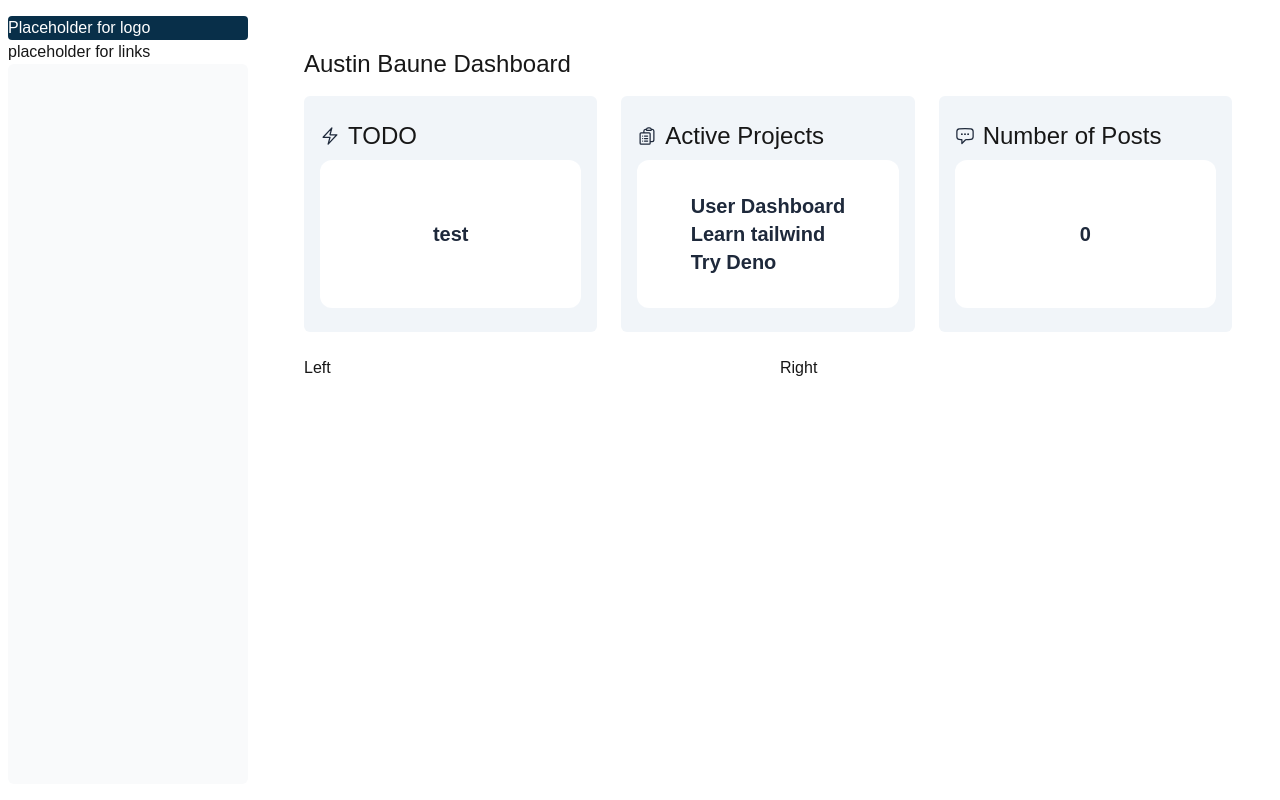
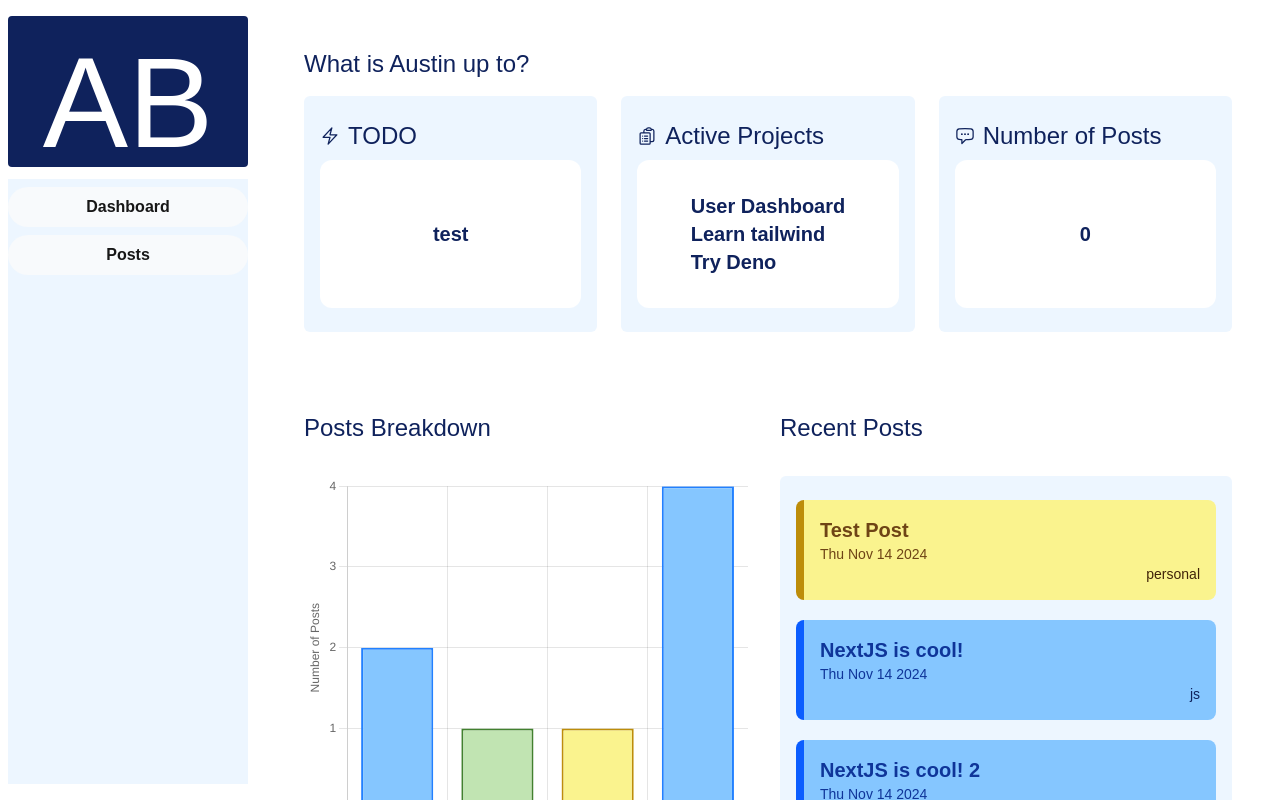
Before and after one commit to bauneAustin/user-profile, a Next.js app: page /dashboard in a window 1280 px wide. Built offline with nearby package versions, Linux system fonts and the light colour scheme.

Commit message:
UI skeleton and colors added

```diff
--- a/app/dashboard/(overview)/page.tsx
+++ b/app/dashboard/(overview)/page.tsx
@@ -1,5 +1,8 @@
+import BarChart from "@/app/ui/barChart/barchart";
+import { CardDetails } from "@/app/ui/dashboard/card";
 import Cards from "@/app/ui/dashboard/cards";
-
+import { ListRowItem } from "@/app/ui/scrollableLIst/listRow";
+import ScrollableList from "@/app/ui/scrollableLIst/scrollableList";
 // TODO: Probably move these to separate file or db
 const currentProjects = <ul>
     <li>
@@ -14,7 +17,7 @@ const currentProjects = <ul>
 </ul>;
 
 export default async function Page() {
-    const cardDetails = [
+    const cardDetails: CardDetails[] = [
         {
             header: "TODO",
             description: "test",
@@ -32,23 +35,42 @@ export default async function Page() {
         }
     ];
 
+    const testBlogList: ListRowItem[] = [
+        {
+            title: "Test Post",
+            type: "personal"
+        },
+        {
+            title: "NextJS is cool!",
+            type: "js"
+        },
+        {
+            title: "NextJS is cool! 2",
+            type: "js"
+        },
+        {
+            title: "Tailwind is also cool!",
+            type: "css"
+        }
+    ]
+
     return (
-        <main>
+        <main className="text-main-950">
             <h1 className={`mb-4 text-xl md:text-2xl`}>
-                Austin Baune Dashboard
+                What is Austin up to?
             </h1>
             <div>
                 <Cards cardDetails={cardDetails} />
             </div>
-            <div className="mt-6 grid grid-cols-1 gap-6 md:grid-cols-4 lg:grid-cols-2">
+            <div className="mt-6 h-full grid grid-cols-1 gap-6 md:grid-cols-4 lg:grid-cols-2">
                 {/* <Suspense fallback={<RevenueChartSkeleton />}> */}
                 <div>
-                    Left
+                    <BarChart />
                 </div>
                 {/* </Suspense>
                 <Suspense fallback={<LatestInvoicesSkeleton />}> */}
                 <div>
-                    Right
+                    <ScrollableList header="Recent Posts" listRowItems={testBlogList} />
                 </div>
                 {/* </Suspense> */}
             </div>
--- /dev/null
+++ b/app/ui/barChart/barchart.tsx
@@ -0,0 +1,84 @@
+'use client'
+
+import {
+    Chart as ChartJS,
+    CategoryScale,
+    LinearScale,
+    BarElement,
+    Title,
+    Tooltip,
+    Legend,
+} from 'chart.js';
+import { Bar } from 'react-chartjs-2';
+
+ChartJS.register(
+    CategoryScale,
+    LinearScale,
+    BarElement,
+    Title,
+    Tooltip,
+    Legend
+);
+
+export const BarChart = () => {
+    const options = {
+        maintainAspectRatio: false,
+        scales: {
+            y: {
+                beginAtZero: true,
+                ticks: {stepSize: 1},
+                title: {
+                    display: true,
+                    text: 'Number of Posts'
+                },
+            },
+            x: {
+                title: {
+                    display: true,
+                    text: 'Type of Post'
+                },
+            }
+        },
+        elements: {
+            bar: {
+                borderWidth: 2,
+            },
+        },
+        responsive: true,
+        plugins: {
+            legend: {
+                display: false
+            },
+            title: {
+                display: false,
+            },
+        },
+    };
+
+    const labels = ['JS', 'CSS', 'Personal', 'Total'];
+    const data = {
+        labels,
+        base: 1,
+        datasets: [
+            {
+                label: 'Post Amount by Type',
+                data: [2, 1, 1, 4],
+                backgroundColor: ['#85c6ff', '#c1e4b2', '#faf38e'],
+                borderColor: ['#2280ff', '#42812f', '#bd8d0a'],
+            },
+        ],
+    };
+
+    return (
+        <div className='flex flex-col h-full mr-2'>
+            <div className='flex flex-row text-2xl text-main-950 mt-14 mb-8'>
+                Posts Breakdown
+            </div>
+            <div className='h-96'>
+                <Bar height={'h-96'} options={options} data={data} />
+            </div>
+        </div>
+    );
+};
+
+export default BarChart;
--- a/app/ui/dashboard/card.tsx
+++ b/app/ui/dashboard/card.tsx
@@ -18,11 +18,12 @@ export default function Card(props: {card: CardDetails}) {
     const Icon = IconMap[card.icon]
     return (
         <div className="flex h-full w-full flex-row">
-            <div className="flex flex-col h-full w-full grow rounded-md bg-slate-100 px-6 py-6 md:px-4">
-                <div className="flex w-full h-auto justify-start mb-2 text-2xl">
-                    {<Icon className="relative top-1.5 h-5 w-5 mr-2 text-slate-800" />}{card.header}
+            <div className="flex flex-col h-full w-full grow rounded-md bg-main-50 px-6 py-6 md:px-4">
+                <div className="flex w-full h-auto justify-start mb-2 text-2xl text-main-950">
+                    {<Icon className="relative top-1.5 h-5 w-5 mr-2 text-main-950" />}
+                    {card.header}
                 </div>
-                <div className="flex h-full truncate rounded-xl bg-white px-4 py-8 align-middle items-center justify-center text-xl font-semibold text-slate-800">
+                <div className="flex h-full truncate rounded-xl bg-white px-4 py-8 align-middle items-center justify-center text-xl font-semibold text-main-950">
                     {card.description}
                 </div>
             </div>
--- /dev/null
+++ b/app/ui/pill/pill.tsx
@@ -0,0 +1,10 @@
+export const Pill = (props: {text: string, link?: string}) => {
+    const {text} = props;
+    return (
+        <div className="flex flex-row rounded-full h-10 w-full bg-slate-50 hover:bg-main-100 cursor-pointer justify-center">
+            <span className="relative top-2 font-semibold">{text}</span>
+        </div>
+    )
+};
+
+export default Pill;
--- /dev/null
+++ b/app/ui/scrollableLIst/listRow.tsx
@@ -0,0 +1,36 @@
+export type ListRowItem = {
+    title: string;
+    type: "js" | "css" | "personal";
+};
+
+type ColorMap = {
+    js: string[];
+    css: string[];
+    personal: string[];
+}
+
+const colorMap : ColorMap = {
+    js: ['bg-main-200', 'text-main-900', 'text-main-950', 'border-main-600'],
+    css: ["bg-mallard-200", 'text-mallrd-900', 'text-mallard-950', 'border-mallard-600'],
+    personal: ["bg-marigold-200", 'text-marigold-900', 'text-marigold-950', 'border-marigold-600']
+}
+
+export const ListRow = (props: ListRowItem) => {
+    const {title, type} = props;
+    const color = colorMap[type];
+    return (
+        <div className={`flex flex-col border-l-8 ${color[3]} ${color[0]} rounded-lg w-full h-full p-4 mb-5`}>
+            <div className={`flex flex-col h-fill rounded text-xl w-full text-${color[1]}`}>
+                <div className={`flex flex-col ${color[1]} font-semibold`}>
+                    {title}
+                    <span className='block text-sm font-medium'>{new Date().toDateString()}</span>
+                </div>
+                <div className={`flex flex-row-reverse text-sm ${color[2]}`}>
+                    {type}
+                </div>
+            </div>
+            </div>
+    );
+};
+
+export default ListRow;
--- /dev/null
+++ b/app/ui/scrollableLIst/scrollableList.tsx
@@ -0,0 +1,16 @@
+import {ListRow, ListRowItem} from "./listRow";
+import { v4 as uuidv4 } from 'uuid';
+
+export const ScrollableList = (props: {header: string; listRowItems: ListRowItem[]}) => {
+    const {header, listRowItems} = props;
+    return (
+        <div className="flex flex-col max-h-96">
+            {header ? <div className="text-2xl text-main-950 mt-14 mb-8">{header}</div> : null}
+            <div className="flex flex-col min-h-96 w-full rounded-md bg-main-50 px-6 py-6 md:px-4 overflow-y-scroll">
+                {listRowItems.map(item => <ListRow key={uuidv4()} {...item} />)}
+            </div>
+        </div>
+    );
+}
+
+export default ScrollableList;
--- a/app/ui/sidebar.tsx
+++ b/app/ui/sidebar.tsx
@@ -1,12 +1,13 @@
+import Pill from "./pill/pill";
 export default function Sidebar() {
     return (
         <div className="flex h-full flex-col px-3 py-4 md:px-2">
-            <div className="bg-sky-950 flex h-fit flex-col rounded w-full text-white">
-                Placeholder for logo
+            <div className="bg-main-950 flex h-48 flex-col rounded w-full text-white text-9xl justify-end text-center">
+                AB
             </div>
-            <div className="flex grow flex-row justify-between space-x-2 md:flex-col md:space-x-0 md:space-y-2">
-                placeholder for links
-                <div className="hidden h-auto w-full grow rounded-md bg-gray-50 md:block"></div>
+            <div className="flex grow flex-col h-full bg-main-50 py-2 mt-3 md:flex-col md:space-x-0 md:space-y-2">
+                <Pill text='Dashboard' />
+                <Pill text='Posts' />
             </div>
         </div>
     );
--- a/package.json
+++ b/package.json
@@ -10,9 +10,12 @@
   },
   "dependencies": {
     "@heroicons/react": "^2.1.5",
+    "chart.js": "^4.4.6",
     "next": "15.0.3",
     "react": "19.0.0-rc-66855b96-20241106",
-    "react-dom": "19.0.0-rc-66855b96-20241106"
+    "react-chartjs-2": "^5.2.0",
+    "react-dom": "19.0.0-rc-66855b96-20241106",
+    "uuid": "^11.0.3"
   },
   "devDependencies": {
     "@types/node": "^20",
--- a/tailwind.config.ts
+++ b/tailwind.config.ts
@@ -11,6 +11,46 @@ export default {
       colors: {
         background: "var(--background)",
         foreground: "var(--foreground)",
+        'main': {
+          50: '#edf6ff',
+          100: '#d6eaff',
+          200: '#85c6ff',
+          300: '#85c6ff',
+          400: '#4ba6ff',
+          500: '#2280ff',
+          600: '#0a5dff',
+          700: '#0446f1',
+          800: '#0a37bd',
+          900: '#0f3599',
+          950: '#0f225c'
+        },
+        'marigold': {
+          50: '#fdfce9',
+          100: '#fcfac5',
+          200: '#faf38e',
+          300: '#f7e54d',
+          400: '#f3d41c',
+          500: '#e3bb0f',
+          600: '#bd8d0a',
+          700: '#9c690c',
+          800: '#815312',
+          900: '#6e4415',
+          950: '#402308',
+        },
+        'mallard': {
+          50: '#f0f9ec',
+          100:'#def1d6',
+          200: '#c1e4b2',
+          300: '#9ad284',
+          400: '#77be5d',
+          500: '#58a33f',
+          600: '#42812f',
+          700: '#356328',
+          800: '#2e5024',
+          900: '#264020',
+          950: '#12250e',
+        },
+
       },
     },
   },
```
Also changed, not shown: 1 other file (tests, documents, lock files or other folders).
